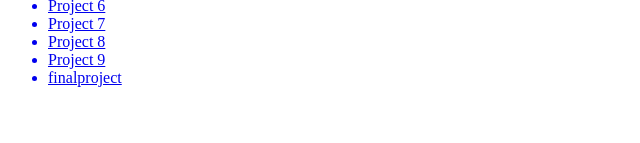
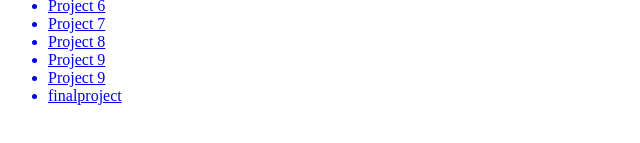
Before and after one commit to lizzetterosales/Lizzetterosales.github.io, a plain HTML site: page index.html in a window 1280 px wide. Shown: the part 173-316 px from the top of the page, without its empty margins (0-640 px from the left). Drawn offline with Linux system fonts and the light colour scheme.

Commit message:
Update index.html

```diff
--- a/index.html
+++ b/index.html
@@ -19,6 +19,7 @@
     <a href="project7/project7.html"><li>Project 7</li></a>
     <a href="project8/project8.html"><li>Project 8</li></a>
     <a href="project9/project9index2.html"><li>Project 9</li></a>
+    <a href="project9/project9index1.html"><li>Project 9</li></a>
     <a href="final-project/home.html"><li>finalproject</li></a>
 
 
```
